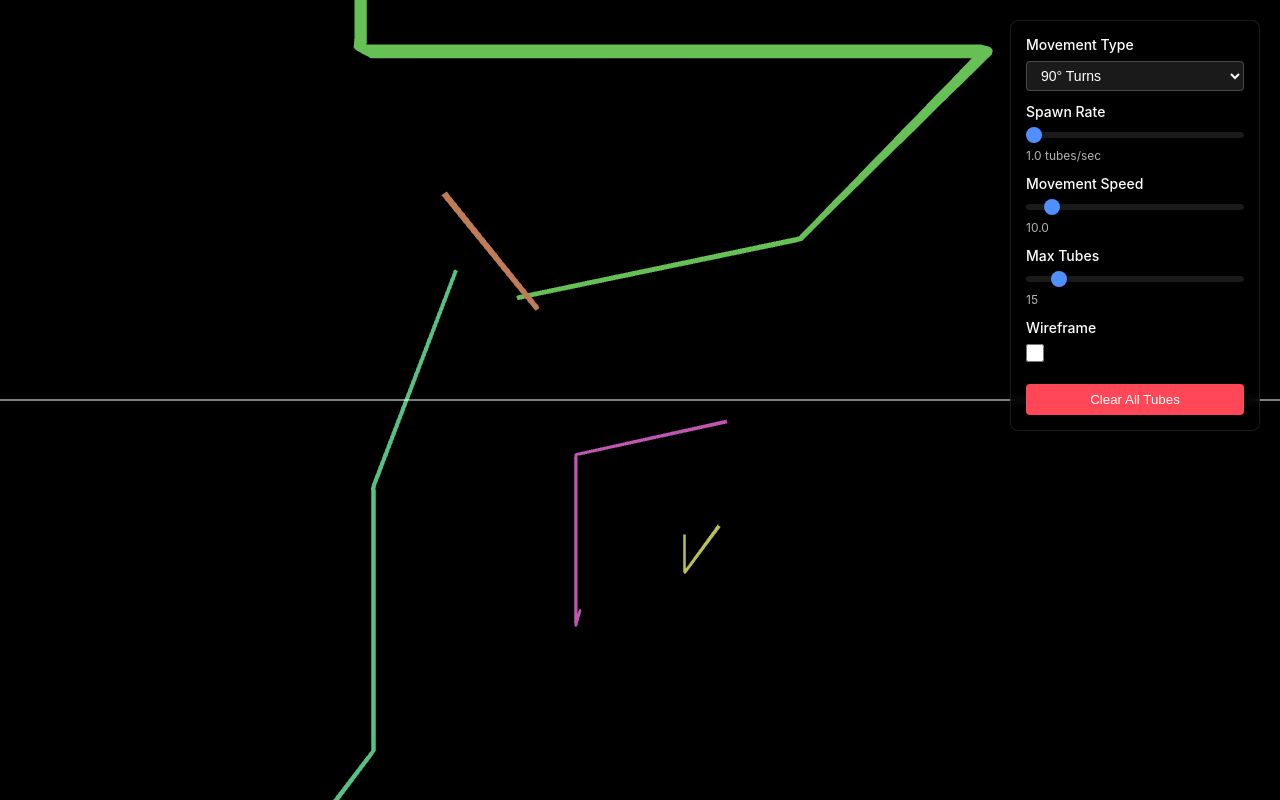
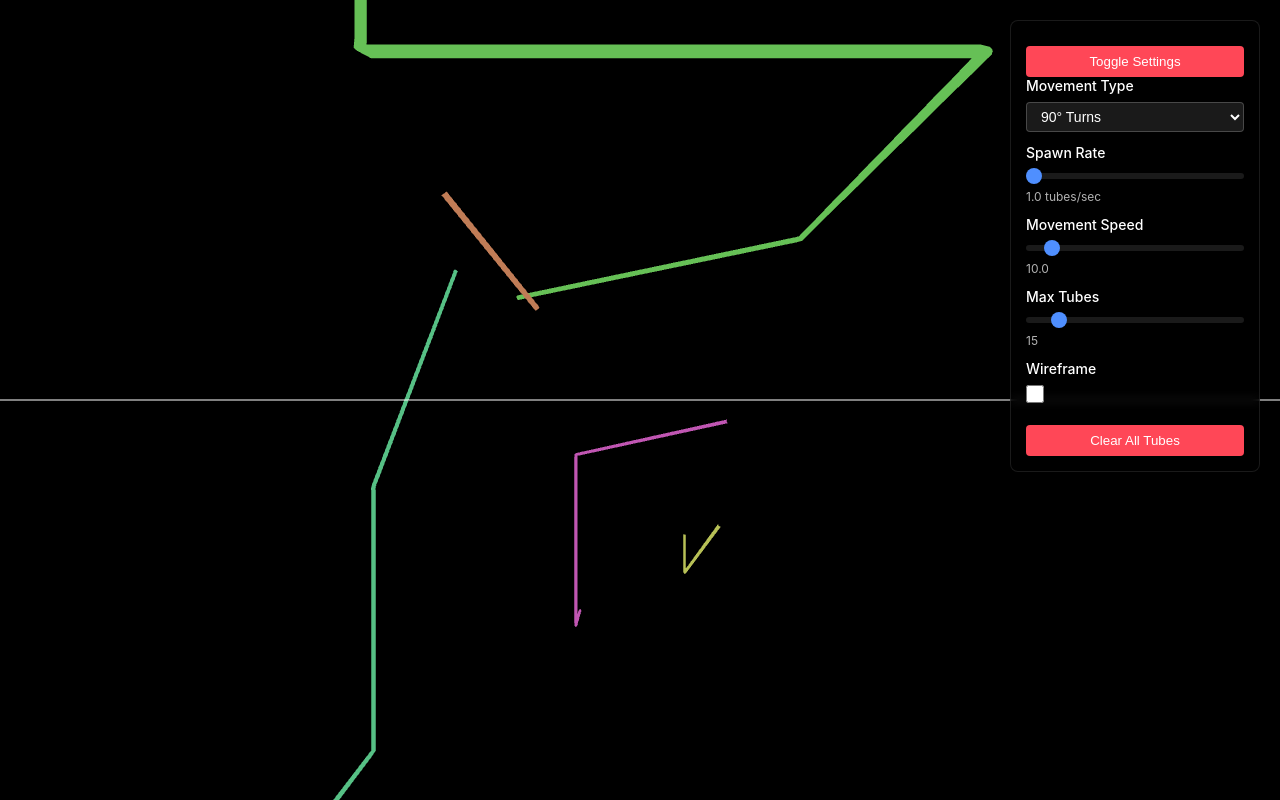
Before and after one commit to HarlenPostill/ComputerGraphics, a Next.js app: page / in a window 1280 px wide. Built offline with nearby package versions, Linux system fonts and the light colour scheme.

Commit message:
Add control toggle

```diff
--- a/src/components/ThreeScene.tsx
+++ b/src/components/ThreeScene.tsx
@@ -23,6 +23,7 @@ interface Settings {
 
 export default function ThreeScene() {
   const [tubes, setTubes] = useState<TubeData[]>([]);
+  const [controlToggle, setControlToggle] = useState<boolean>();
   const [settings, setSettings] = useState<Settings>({
     wireframe: false,
     movementType: 'turns',
@@ -71,6 +72,10 @@ export default function ThreeScene() {
     setTubes([]);
   };
 
+  const toggleControls = () => {
+    setControlToggle(prev => !prev);
+  };
+
   // Update a specific setting
   const updateSetting = <K extends keyof Settings>(key: K, value: Settings[K]) => {
     setSettings(prev => ({ ...prev, [key]: value }));
@@ -106,8 +111,12 @@ export default function ThreeScene() {
           maxDistance={100}
         />
       </Canvas>
-
       <div className={styles.controls}>
+        <button className={styles.clearButton} onClick={toggleControls}>
+          Toggle Settings
+        </button>
+        {controlToggle || (
+          <>
             <div className={styles.controlGroup}>
               <label>Movement Type</label>
               <select
@@ -120,7 +129,6 @@ export default function ThreeScene() {
                 <option value="random">Random</option>
               </select>
             </div>
-
             <div className={styles.controlGroup}>
               <label>Spawn Rate</label>
               <input
@@ -134,7 +142,6 @@ export default function ThreeScene() {
               />
               <span>{settings.spawnRate.toFixed(1)} tubes/sec</span>
             </div>
-
             <div className={styles.controlGroup}>
               <label>Movement Speed</label>
               <input
@@ -148,7 +155,6 @@ export default function ThreeScene() {
               />
               <span>{settings.moveSpeed.toFixed(1)}</span>
             </div>
-
             <div className={styles.controlGroup}>
               <label>Max Tubes</label>
               <input
@@ -171,10 +177,11 @@ export default function ThreeScene() {
                 className={styles.checkbox}
               />
             </div>
-
             <button className={styles.clearButton} onClick={clearTubes}>
               Clear All Tubes
             </button>
+          </>
+        )}
       </div>
     </div>
   );
```
Lines whose indentation alone changed are shown as unchanged.
